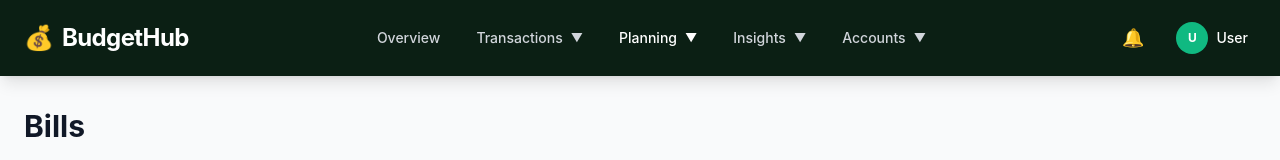
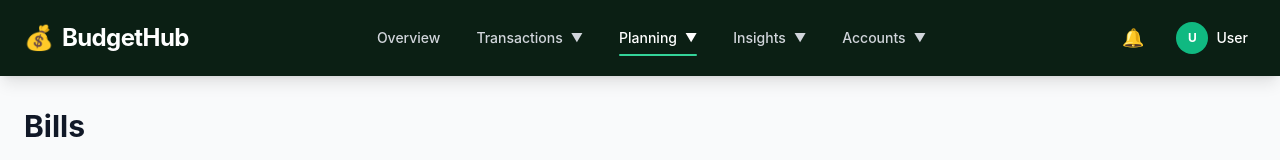
Before and after one commit to pvsugumar/budgethub, a Next.js app: page /dashboard/bills in a window 1280 px wide. Shown: the top 160 px of the page. Built offline with nearby package versions, Linux system fonts and the light colour scheme.

Commit message:
fix: make navigation items clickable - parent items now navigate to first submenu item while dropdown remains accessible on hover

```diff
--- a/src/components/UnifiedNav.tsx
+++ b/src/components/UnifiedNav.tsx
@@ -134,20 +134,23 @@ export default function UnifiedNav() {
           >
             {navigationItems.map((item) => {
               const active = isSubmenuActive(item);
-              const hasSubmenu = item.submenu && item.submenu.length > 0;
+              const hasSubmenu = item.submenu !== undefined && item.submenu.length > 0;
+              const primaryHref = hasSubmenu ? item.submenu![0].href : item.href;
 
               return (
                 <div key={item.href} className="relative" ref={submenuRef}>
-                  <button
-                    onClick={() => {
-                      if (hasSubmenu) {
+                  <Link
+                    href={primaryHref}
+                    onClick={(e) => {
+                      // On mobile, prevent default and toggle submenu instead
+                      if (window.innerWidth < 768 && hasSubmenu) {
+                        e.preventDefault();
                         setOpenSubmenu(openSubmenu === item.href ? null : item.href);
                       } else {
-                        router.push(item.href);
                         setMobileOpen(false);
                       }
                     }}
-                    className={`w-full md:w-auto px-4 py-3 md:py-2 text-sm font-medium flex items-center justify-between md:justify-center gap-2 transition-all duration-150 relative group ${
+                    className={`w-full md:w-auto px-4 py-3 md:py-2 text-sm font-medium flex items-center justify-between md:justify-center gap-2 transition-all duration-150 relative group block ${
                       active
                         ? 'text-white'
                         : 'text-gray-300 hover:text-white'
@@ -165,13 +168,13 @@ export default function UnifiedNav() {
                       )}
 
                       {/* Desktop underline */}
-                    {active && !hasSubmenu && (
+                      {active && (
                         <div className="hidden md:block absolute bottom-0 left-4 right-4 h-0.5 bg-emerald-400 rounded-full"></div>
                       )}
 
                       {/* Hover background */}
                       <div className="hidden md:block absolute inset-0 rounded-lg bg-white opacity-0 group-hover:opacity-8 transition-opacity duration-150 -z-10"></div>
-                  </button>
+                    </Link>
 
                   {/* Submenu - Desktop Dropdown */}
                   {hasSubmenu && item.submenu && (
```
Lines whose indentation alone changed are shown as unchanged.
